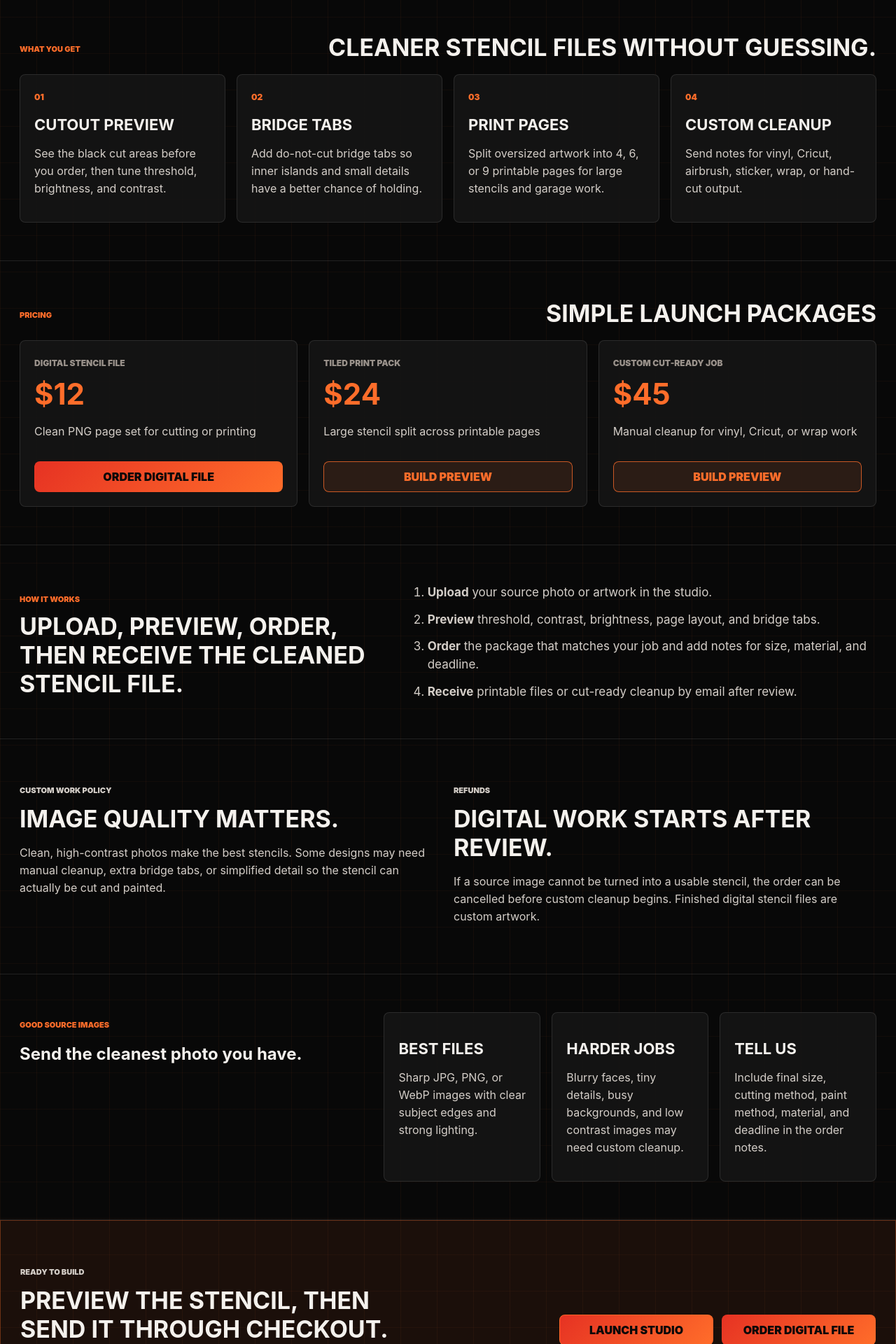
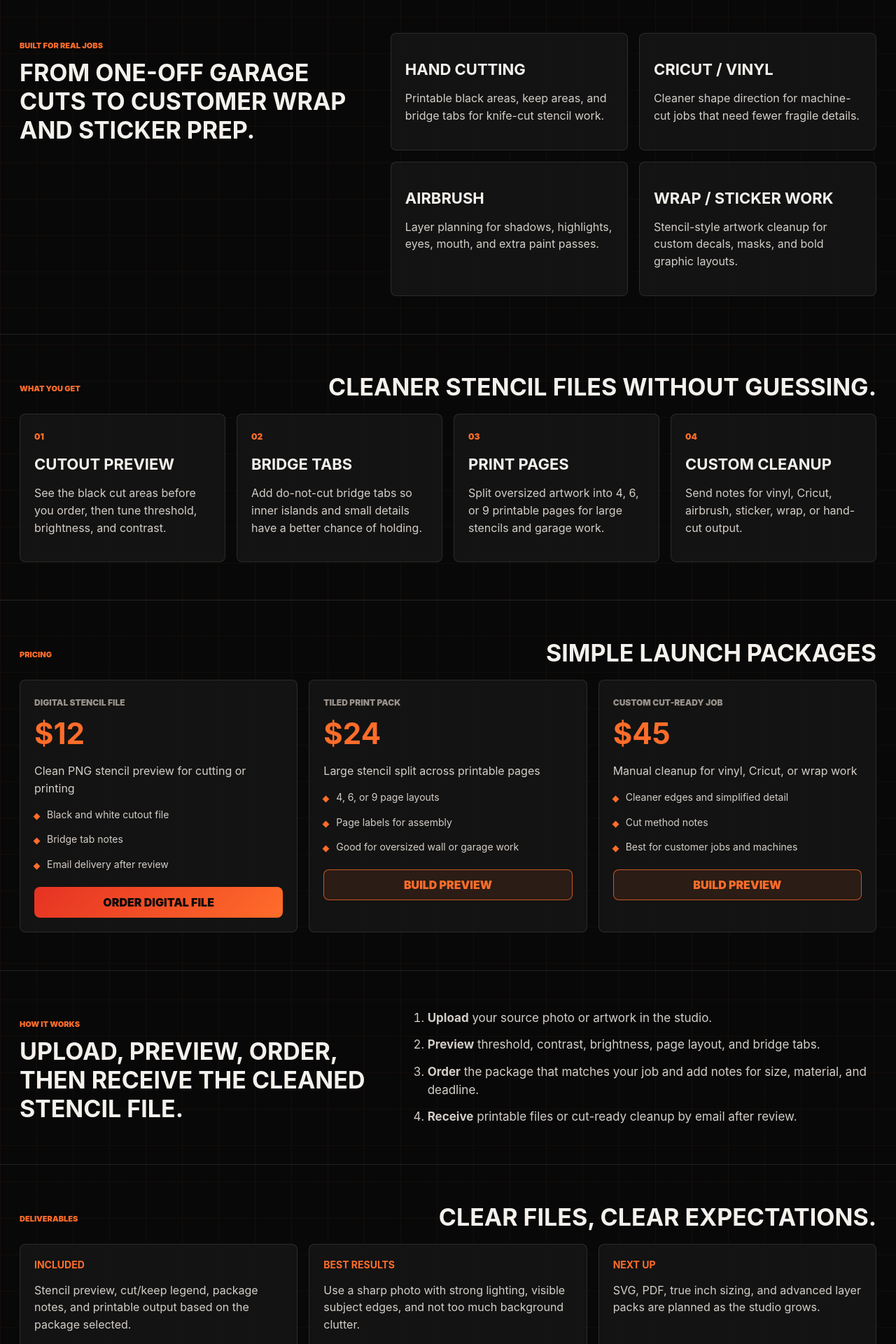
Before and after one commit to richardspark38-debug/sp4rk-stencil-studio, a React (Vite) app: page / in a window 1280 px wide. Shown: the part 860-2780 px from the top of the page at 70% size. Built offline with nearby package versions, Linux system fonts and the light colour scheme.

Commit message:
Improve website sales page

```diff
--- a/src/App.css
+++ b/src/App.css
@@ -913,10 +913,29 @@ canvas {
 .pricing-grid,
 .policy-section,
 .service-grid,
-.faq-grid {
+.faq-grid,
+.customer-grid,
+.deliverables-grid {
   display: grid;
   grid-template-columns: repeat(3, 1fr);
   gap: 16px;
+}
+
+.customer-section {
+  display: grid;
+  grid-template-columns: minmax(0, 0.72fr) minmax(520px, 1fr);
+  gap: 30px;
+  align-items: start;
+}
+
+.customer-section h2 {
+  margin: 0;
+  font-size: 34px;
+  text-transform: uppercase;
+}
+
+.customer-grid {
+  grid-template-columns: repeat(2, 1fr);
 }
 
 .service-grid {
@@ -925,7 +944,9 @@ canvas {
 
 .price-card,
 .service-tile,
-.faq-grid article {
+.faq-grid article,
+.customer-grid article,
+.deliverables-grid div {
   border: 1px solid var(--line);
   border-radius: 8px;
   background: rgba(21, 21, 21, 0.86);
@@ -959,9 +980,39 @@ canvas {
 .policy-section p,
 .service-tile p,
 .faq-grid p,
+.customer-grid p,
+.deliverables-grid p,
 .order-band p {
   color: #d4cec8;
   line-height: 1.55;
+}
+
+.price-card ul {
+  display: grid;
+  gap: 8px;
+  min-height: 98px;
+  margin: 16px 0 0;
+  padding: 0;
+  color: #d4cec8;
+  font-size: 14px;
+  line-height: 1.35;
+  list-style: none;
+}
+
+.price-card li {
+  position: relative;
+  padding-left: 18px;
+}
+
+.price-card li::before {
+  content: "";
+  position: absolute;
+  top: 8px;
+  left: 0;
+  width: 7px;
+  height: 7px;
+  background: var(--accent);
+  transform: rotate(45deg);
 }
 
 .price-card a,
@@ -976,9 +1027,21 @@ canvas {
 }
 
 .service-tile h3,
-.faq-grid h3 {
+.faq-grid h3,
+.customer-grid h3 {
   margin: 18px 0 10px;
   font-size: 22px;
+  text-transform: uppercase;
+}
+
+.deliverables-grid {
+  grid-template-columns: repeat(3, 1fr);
+}
+
+.deliverables-grid strong {
+  display: block;
+  color: var(--accent);
+  font-size: 14px;
   text-transform: uppercase;
 }
 
@@ -1140,6 +1203,7 @@ canvas {
 
   .hero-section,
   .split-section,
+  .customer-section,
   .faq-section,
   .order-band {
     grid-template-columns: 1fr;
@@ -1155,6 +1219,8 @@ canvas {
   .pricing-grid,
   .service-grid,
   .faq-grid,
+  .customer-grid,
+  .deliverables-grid,
   .policy-section {
     grid-template-columns: 1fr;
   }
--- a/src/App.js
+++ b/src/App.js
@@ -24,9 +24,27 @@ const LAYER_PRESETS = [
 ];
 
 const ORDER_PACKAGES = [
-  { id: "digital", name: "Digital Stencil File", price: 12, detail: "Clean PNG page set for cutting or printing" },
-  { id: "tile", name: "Tiled Print Pack", price: 24, detail: "Large stencil split across printable pages" },
-  { id: "custom", name: "Custom Cut-Ready Job", price: 45, detail: "Manual cleanup for vinyl, Cricut, or wrap work" },
+  {
+    id: "digital",
+    name: "Digital Stencil File",
+    price: 12,
+    detail: "Clean PNG stencil preview for cutting or printing",
+    bullets: ["Black and white cutout file", "Bridge tab notes", "Email delivery after review"],
+  },
+  {
+    id: "tile",
+    name: "Tiled Print Pack",
+    price: 24,
+    detail: "Large stencil split across printable pages",
+    bullets: ["4, 6, or 9 page layouts", "Page labels for assembly", "Good for oversized wall or garage work"],
+  },
+  {
+    id: "custom",
+    name: "Custom Cut-Ready Job",
+    price: 45,
+    detail: "Manual cleanup for vinyl, Cricut, or wrap work",
+    bullets: ["Cleaner edges and simplified detail", "Cut method notes", "Best for customer jobs and machines"],
+  },
 ];
 
 const EMPTY_PAYMENT_LINKS = ORDER_PACKAGES.reduce((links, item) => ({ ...links, [item.id]: "" }), {});
@@ -1237,7 +1255,7 @@ function LandingPage({ onOpenStudio }) {
             <button type="button" onClick={onOpenStudio}>
               Build A Preview
             </button>
-            <a href={DEFAULT_PAYMENT_LINKS.digital}>Order $12 Test File</a>
+            <a href={DEFAULT_PAYMENT_LINKS.digital}>Order Digital File</a>
           </div>
           <div className="hero-stats" aria-label="SP4RK service highlights">
             <span>Black / white cut files</span>
@@ -1280,6 +1298,31 @@ function LandingPage({ onOpenStudio }) {
         <span>Airbrush mask planning</span>
       </section>
 
+      <section className="site-section customer-section">
+        <div>
+          <p className="eyebrow">Built For Real Jobs</p>
+          <h2>From one-off garage cuts to customer wrap and sticker prep.</h2>
+        </div>
+        <div className="customer-grid">
+          <article>
+            <h3>Hand Cutting</h3>
+            <p>Printable black areas, keep areas, and bridge tabs for knife-cut stencil work.</p>
+          </article>
+          <article>
+            <h3>Cricut / Vinyl</h3>
+            <p>Cleaner shape direction for machine-cut jobs that need fewer fragile details.</p>
+          </article>
+          <article>
+            <h3>Airbrush</h3>
+            <p>Layer planning for shadows, highlights, eyes, mouth, and extra paint passes.</p>
+          </article>
+          <article>
+            <h3>Wrap / Sticker Work</h3>
+            <p>Stencil-style artwork cleanup for custom decals, masks, and bold graphic layouts.</p>
+          </article>
+        </div>
+      </section>
+
       <section className="site-section work-section" id="work">
         <div className="section-title">
           <p className="eyebrow">What You Get</p>
@@ -1320,6 +1363,11 @@ function LandingPage({ onOpenStudio }) {
               <span>{item.name}</span>
               <strong>${item.price}</strong>
               <p>{item.detail}</p>
+              <ul>
+                {item.bullets.map((bullet) => (
+                  <li key={bullet}>{bullet}</li>
+                ))}
+              </ul>
               {item.id === "digital" ? (
                 <a href={DEFAULT_PAYMENT_LINKS.digital}>Order Digital File</a>
               ) : (
@@ -1343,6 +1391,27 @@ function LandingPage({ onOpenStudio }) {
           <li><strong>Order</strong> the package that matches your job and add notes for size, material, and deadline.</li>
           <li><strong>Receive</strong> printable files or cut-ready cleanup by email after review.</li>
         </ol>
+      </section>
+
+      <section className="site-section deliverables-section">
+        <div className="section-title">
+          <p className="eyebrow">Deliverables</p>
+          <h2>Clear files, clear expectations.</h2>
+        </div>
+        <div className="deliverables-grid">
+          <div>
+            <strong>Included</strong>
+            <p>Stencil preview, cut/keep legend, package notes, and printable output based on the package selected.</p>
+          </div>
+          <div>
+            <strong>Best Results</strong>
+            <p>Use a sharp photo with strong lighting, visible subject edges, and not too much background clutter.</p>
+          </div>
+          <div>
+            <strong>Next Up</strong>
+            <p>SVG, PDF, true inch sizing, and advanced layer packs are planned as the studio grows.</p>
+          </div>
+        </div>
       </section>
 
       <section className="site-section policy-section" id="order">
```
